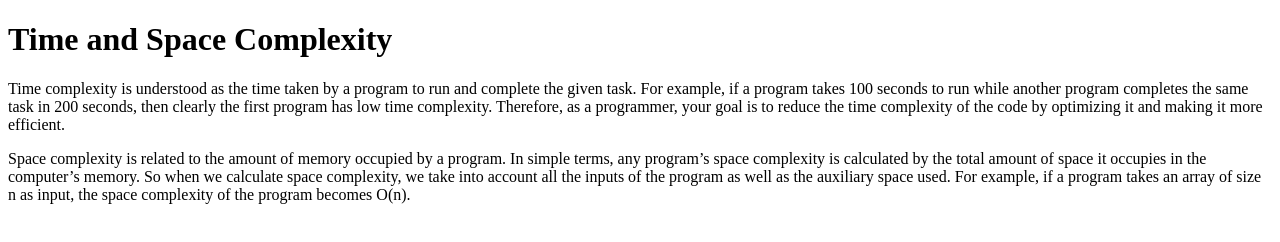
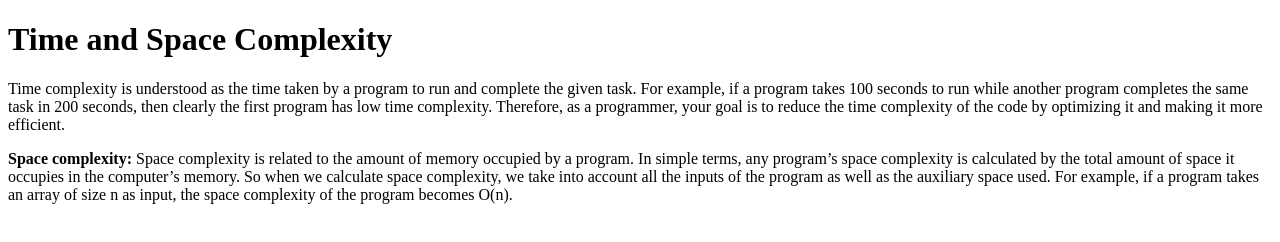
Before and after one commit to acciojob/time-and-space-complexity-Yadav123Rahul, a website: page main.html in a window 1280 px wide. Drawn offline with Linux system fonts and the light colour scheme.

Commit message:
created a submission

```diff
--- a/main.html
+++ b/main.html
@@ -11,7 +11,7 @@
   </p>
 
   <p>
-    Space complexity is related to the amount of memory occupied by a program. In simple terms, any program’s space complexity is calculated by the total amount of space it occupies in the computer’s memory. So when we calculate space complexity, we take into account all the inputs of the program as well as the auxiliary space used. For example, if a program takes an array of size n as input, the space complexity of the program becomes O(n).
+ <b> Space complexity:</b>  Space complexity is related to the amount of memory occupied by a program. In simple terms, any program’s space complexity is calculated by the total amount of space it occupies in the computer’s memory. So when we calculate space complexity, we take into account all the inputs of the program as well as the auxiliary space used. For example, if a program takes an array of size n as input, the space complexity of the program becomes O(n).
   </p>
 
 
```
